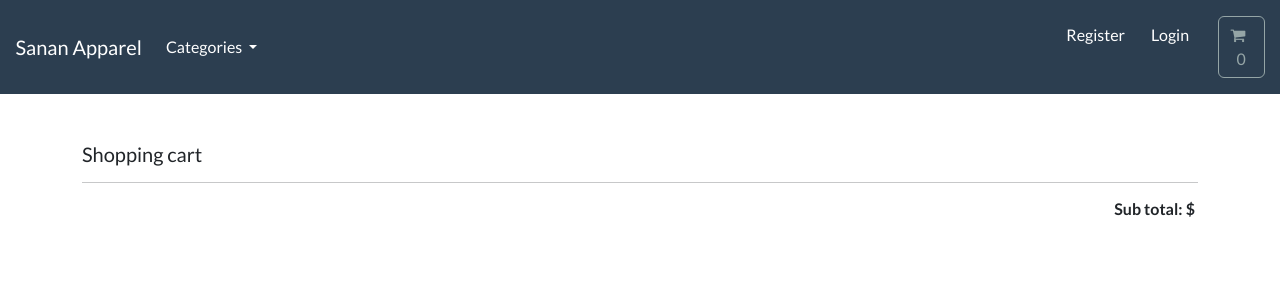
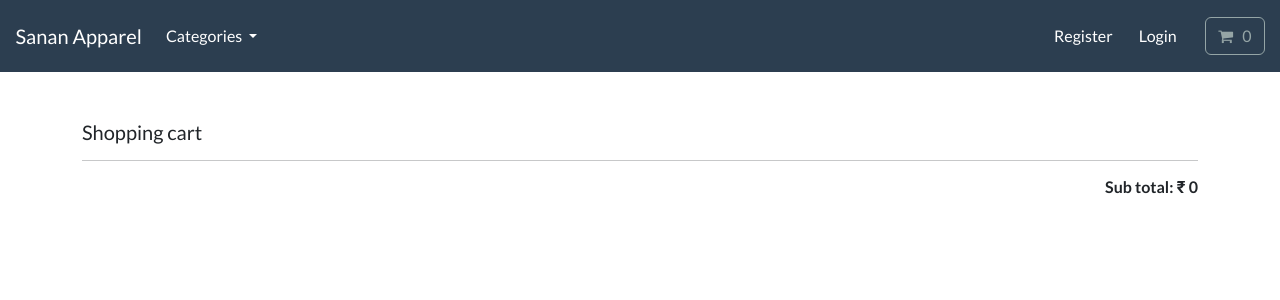
Before and after one commit to PratyushJha19/E-Com-Project, a Django app: page /cart/ in a window 1280 px wide. Shown: the top 300 px of the page. Run offline with Django 4.2, Linux system fonts and the light colour scheme; data comes from the database, SQL or seed files in the repository; some libraries are stand-ins or nearby versions.

Commit message:
Total Price Functionality in Cart Page

```diff
--- a/ecommerce/cart/cart.py
+++ b/ecommerce/cart/cart.py
@@ -39,3 +39,6 @@ class Cart():
             item['price'] = Decimal(item['price'])
             item['total'] = item['price'] * item['qty']
             yield item
+
+    def get_total(self):
+        return sum(Decimal(item['price']) * item['qty'] for item in self.cart.values())
--- a/ecommerce/cart/templates/cart/cart_summary.html
+++ b/ecommerce/cart/templates/cart/cart_summary.html
@@ -113,13 +113,13 @@
 
       <div class="col-12 text-end">
 
-        <div class="h6 fw-bold"> Sub total: $ <div id="total" class="d-inline-flex"> <!-- cart.get_total --> </div></div>
+        <div class="h6 fw-bold"> Sub total: ₹ <div id="total" class="d-inline-flex"> {{cart.get_total}} </div></div>
 
       </div>
 
-
     </div>
 
+    <br> <br>
 
  </main>
 
--- a/ecommerce/store/templates/store/base.html
+++ b/ecommerce/store/templates/store/base.html
@@ -134,7 +134,7 @@
                         <i class="fa fa-shopping-cart" aria-hidden="true"> </i>
 
                         &nbsp;
-                        <div id="cart-qty" class="d-incline-flex">
+                        <div id="cart-qty" class="d-inline-flex">
                             {% with qty_amount=cart|length %}
 
                                 {% if qty_amount > 0 %}
```
